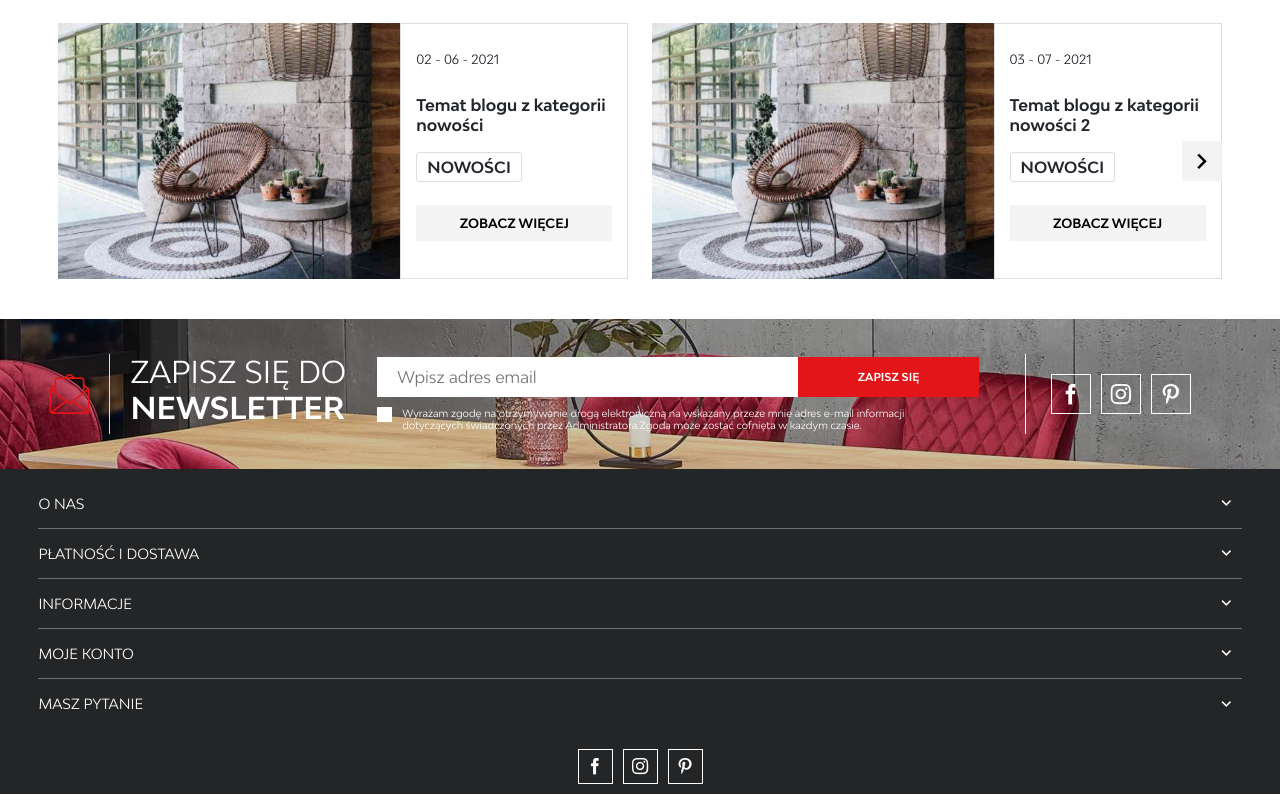
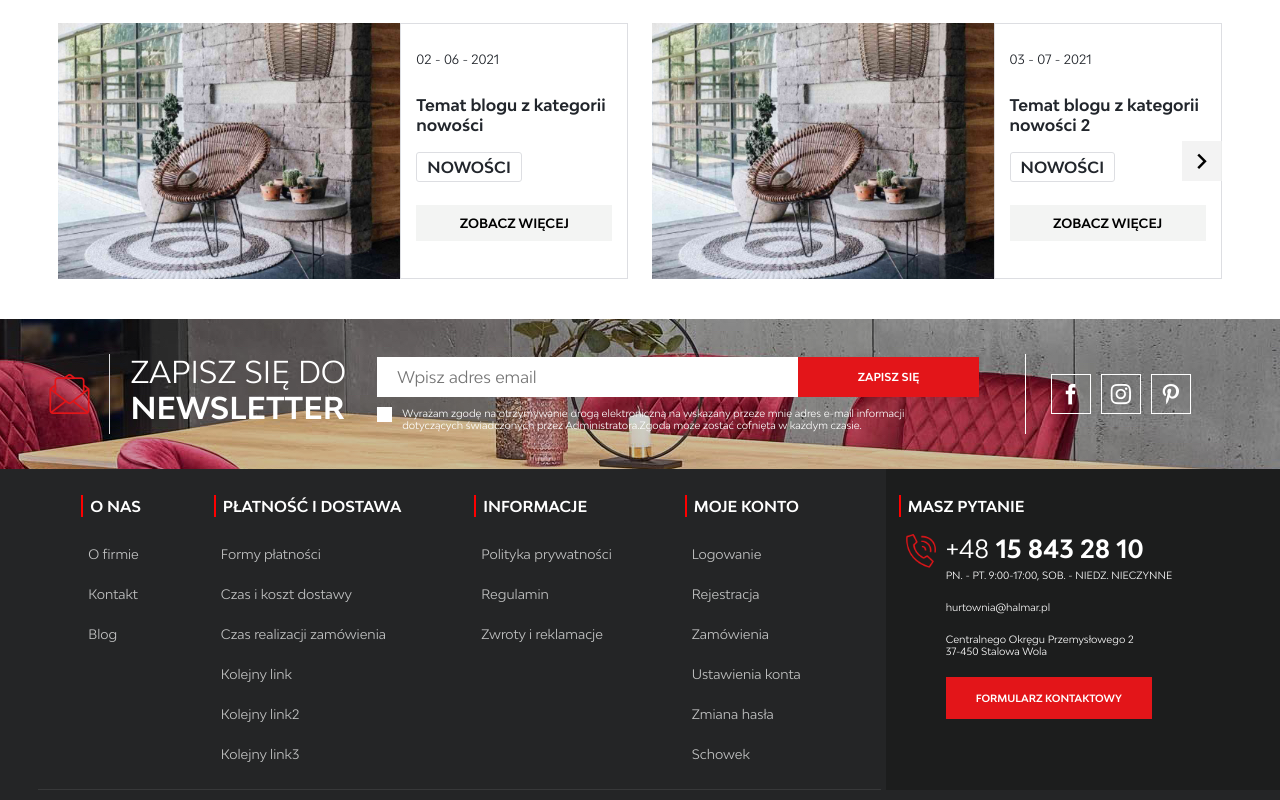
Before and after one commit to Cyklotymia/Halmar, a React app: page / in a window 1280 px wide. Shown: the part 2940-3740 px from the top of the page. Built offline with nearby package versions, Linux system fonts and the light colour scheme.

Commit message:
footer styles

```diff
--- a/src/assets/scss/_footer.scss
+++ b/src/assets/scss/_footer.scss
@@ -1,78 +1,266 @@
-.footer__content{
+.footer__content {
+  @include for-size(s) {
+    @include flexParent(row, wrap, flex-start, flex-start);
+  }
+  .footer__menu {
+    @include for-size(s) {
+      width: 70%;
+    }
+    @include for-size(xm) {
+      border-bottom: solid 1px #373839;
+      width: 60%;
+    }
+    @include for-size(m){
+      width: 70%
+     }
 
-    .footer__menu{
-        .footer__menu-content{
-            .footer__menu-element{
-                // .footer__menu-element--header{
-                //     .footer__menu-element--icon{}
-                // }
-              .footer__menu-element--links{
+    .footer__menu-content {
+      @include for-size(s) {
+        @include flexParent(row, nowrap, space-evenly, flex-start);
+      }
+      @include for-size(xm) {
+        height: 280px;
+      }
+      @include for-size(m) {
+        height: 320px;
+      }
+
+      .footer__menu-element {
+        border-bottom: 1px #6e6f71 solid;
+        @include for-size(s) {
+          border: none;
+          margin-right: 30px;
+        }
+        .footer__menu-element--links {
+          height: 1px;
+          opacity: 0;
+
+          transition: 1s;
+          overflow: hidden;
+          @include for-size(s) {
+            height: auto;
+            opacity: 1;
+          }
+          .footer__menu-element--link {
+            color: #c2c3c3;
+            width: 100%;
+            height: 50px;
+            @include flexParent(column, nowrap, center, flex-start);
+            font-size: 14px;
+            transition: 0.3s;
+            @include for-size(s) {
+              font-size: 10px;
+              height: 30px;
+            }
+            @include for-size(m){
+              font-size: 13px;
+              height: 40px;
+             }
+          }
+          .footer__menu-element--link:hover {
+            color: $red-color;
+          }
+        }
+      }
+      .footer__menu-element.active {
+        .footer__menu-element--icon {
+          transform: rotate(-180deg);
+        }
+
+        .footer__menu-element--links {
+          height: auto;
+          opacity: 1;
+
+          @include flexParent(column, nowrap, flex-start, flex-start);
+        }
+      }
+    }
+  }
+  .footer__contact {
+    border-bottom: 1px #6e6f71 solid;
+    position: relative;
+    @include for-size(s) {
+      border: none;
+      width: 28%;
+    }
+    @include for-size(xm) {
+      background-color: #1c1d1d;
+      padding-left: 20px;
+      height: 281px;
+
+      margin-left: 5px;
+      width: 35%;
+    }
+    @include for-size(m){
+      width: 25%;
+      height: 321px;
+     }
+    .footer__contact-content {
+      height: 0px;
+      opacity: 0;
+      //   display: none;
+      transition: 1s;
+      overflow: hidden;
+
+      @include for-size(s) {
+        height: auto;
+        opacity: 1;
+
+        @include flexParent(row, nowrap, flex-start, flex-start);
+      }
+
+      .footer__contact-icon--container {
+        margin-right: 10px;
+        @include for-size(s) {
           display: none;
-                  .footer__menu-element--link{}
         }
-              .footer__menu-element--links.active{
+        @include for-size(xm) {
           display: block;
         }
+        .footer__contact-icon {
+          @include for-size(xm) {
+            width: 25px;
+          }
+          @include for-size(m) {
+            width: 30px;
+          }
+          @include for-size(l) {
+            width: 35px;
           }
 
         }
       }
-    .footer__contact{
-        // .footer__menu-element--header{}
-        .footer__contact-content{
-            display: none;
-            .footer__contact-icon--container{
-                .footer__contact-icon{}
+      .footer__contact-info {
+        @include flexParent(column, nowrap, flex-start, flex-start);
+        width: 100%;
+
+        .footer__contact-info--number {
+          font-size: 20px;
+          margin-bottom: 5px;
+          @include for-size(s) {
+            font-size: 17px;
           }
-            .footer__contact-info{
-
-                .footer__contact-info--number{}
-                .footer__contact-info--text{}
-                .footer__conatct-info--button{}
+          @include for-size(xm){
+            font-size: 20px;
+          }
+          @include for-size(m){
+           font-size: 25px;
           }
         }
-        .footer__contact-content.active{
-            display: block;
+        .footer__contact-info--text {
+          font-size: 12px;
+
+          //   text-transform: uppercase;
+          @include for-size(s) {
+            font-size: 9px;
+          }
+          @include for-size(xm){
+            font-size:10px;
+          }
+
+
+        }
+        .footer__contact-info--text:nth-child(2) {
+          text-transform: uppercase;
+        }
+        .footer__contact-info--text:nth-child(3) {
+          margin: 20px 0;
+        }
+        .footer__conatct-info--button {
+          margin: 20px 0 10px;
+          font-size: 10px;
         }
       }
-    .footer__icons--container{
+    }
+  }
+  .footer__contact::after {
+    @include for-size(xm) {
+      background-color: #1c1d1d;
+      content: "";
+      height: 100%;
+      width: 100px;
+      position: absolute;
+      top: 0;
+      right: -100px;
+    }
+  }
+  .footer__contact.active {
+    .footer__contact-content {
+      height: auto;
+      opacity: 1;
+
+      @include flexParent(row, nowrap, flex-start, flex-start);
+    }
+  }
+  .footer__icons--container {
     margin-top: 20px;
-        @include flexParent(row,nowrap,center,center);
-        .footer__icon--conatainer{
-            @include flexParent(row,nowrap,center,center);
+    @include flexParent(row, nowrap, center, center);
+    width: 100%;
+    @include for-size(xm){
+      display: none;
+    }
+    .footer__icon--conatainer {
+      @include flexParent(row, nowrap, center, center);
       border: 1px solid white;
       height: 35px;
       width: 35px;
       margin: 0 5px;
-            transition: .3s;
-            .footer__icon{
-
+      transition: 0.3s;
+      .footer__icon {
         color: white;
       }
     }
-        .footer__icon--conatainer:hover{
+    .footer__icon--conatainer:hover {
       background-color: $red-color;
       border: 1px solid transparent;
     }
   }
 }
 
-
-.footer__menu-element--header{
+.footer__menu-element--header {
   width: 100%;
   cursor: pointer;
-    font-size: 14px;
-    border-bottom: 1px #6e6f71 solid;
+  font-size: 16px;
+font-weight: $font-w-bold;
   height: 50px;
-    @include flexParent(row,nowrap,space-between,center);
+  @include flexParent(row, nowrap, space-between, center);
   text-transform: uppercase;
-    .footer__menu-element--icon{
-        margin-right:10px;
+  @include for-size(s) {
+    font-size: 11px;
+    @include flexParent(row, nowrap, flex-start, center);
+  }
+  @include for-size(xm){
+    padding-top: 10px;
+    font-size: 12px;
+  }
+  @include for-size(m){
+    font-size: 15px;
+    height: 65px;
+   }
+  .footer__menu-element--icon {
+    margin-right: 10px;
     font-size: 10px;
-
+    transition: 0.5s;
+    @include for-size(s) {
+      display: none;
+    }
+  }
+}
+.footer__menu-element--header::before {
+  @include for-size(s) {
+    content: "";
+    height: 40%;
+    width: 2px;
+    background-color: red;
+    transform: translateX(-7px);
   }
 }
 
-.footer__menu-element--header--last{
+.footer__menu-element--header--last {
   border: none;
 }
+.footer__contact.active {
+  .footer__menu-element--icon {
+    transform: rotate(-180deg);
+  }
+}
--- a/src/assets/scss/_sections.scss
+++ b/src/assets/scss/_sections.scss
@@ -82,4 +82,8 @@ padding-top: 20px;
   background-color: #242526;
   padding: 10px 0;
   color: white;
+  @include for-size(xm){
+    padding-top: 0;
+    overflow: hidden;
+  }
 }
--- a/src/tools/Footer.jsx
+++ b/src/tools/Footer.jsx
@@ -11,7 +11,9 @@ function Footer() {
           <FooterMenuElements />
         </div>
         <div className="footer__contact">
-          <div className="footer__menu-element--header footer__menu-element--header--last">masz pytanie <i className="halmar-icon_30 footer__menu-element--icon"></i></div>
+          <div onClick={(e)=>{
+            e.target.closest(".footer__contact").classList.toggle("active")
+          }}className="footer__menu-element--header footer__menu-element--header--last">masz pytanie <i className="halmar-icon_30 footer__menu-element--icon"></i></div>
           <div className="footer__contact-content">
             <div className="footer__contact-icon--container">
               <img src={imgSrc} alt="" className="footer__contact-icon" />
--- a/src/tools/FooterMenuElements.jsx
+++ b/src/tools/FooterMenuElements.jsx
@@ -2,8 +2,10 @@ import React from "react";
 import footer from "../assets/data/footer";
 import { Link } from "react-router-dom";
 
+
 function FooterMenuElements() {
-  console.log(footer);
+
+
   const footerElements = footer.map((footerElement) => {
     const footerLinks = footerElement.links.map((link) => {
       return (
@@ -18,11 +20,13 @@ function FooterMenuElements() {
     });
     return (
       <div className="footer__menu-element">
-        <div className="footer__menu-element--header">
+        <div  onClick={(e)=>{
+            e.target.closest(".footer__menu-element").classList.toggle("active")
+          }} className="footer__menu-element--header">
           {footerElement.header}
           <i className="halmar-icon_30 footer__menu-element--icon"></i>
         </div>
-        <div className="footer__menu-element--links">{footerLinks}</div>
+        <div className={`footer__menu-element--links`}>{footerLinks}</div>
       </div>
     );
   });
```
Lines whose indentation alone changed are shown as unchanged.
